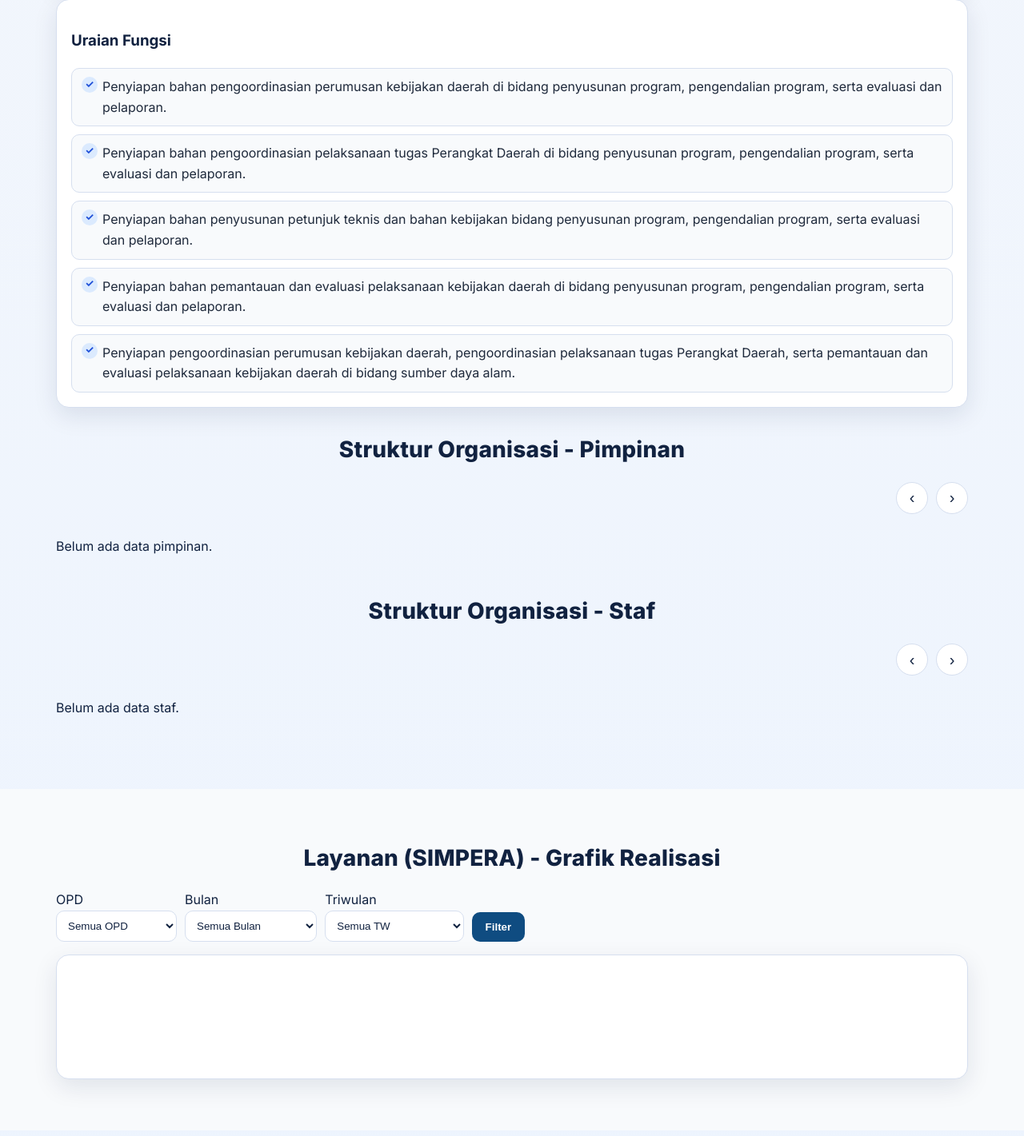
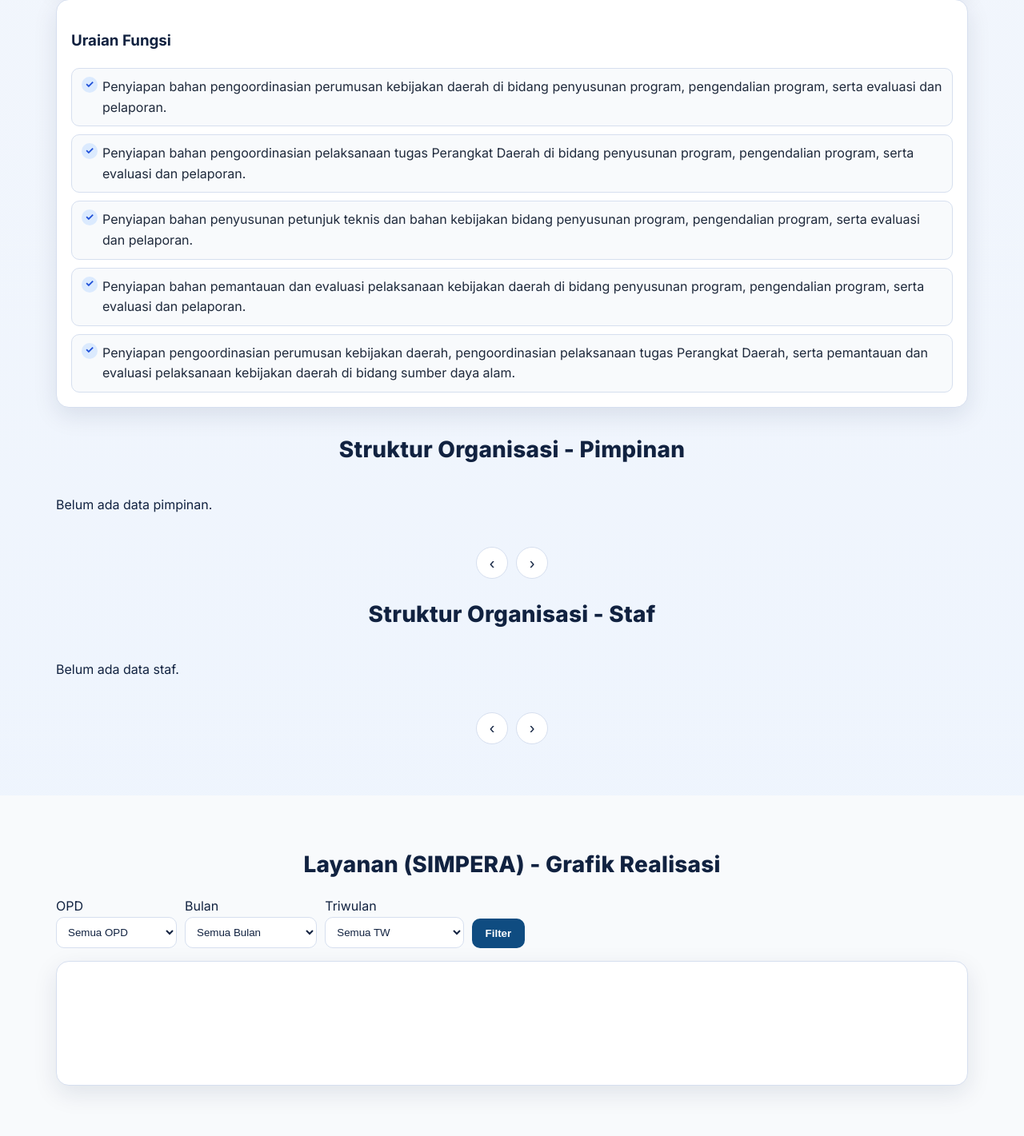
Before and after one commit to ahmadfadhillahh/SIAPADPEM, a PHP site: page / in a window 1280 px wide. Shown: the part 1419-2840 px from the top of the page at 80% size. Run offline with PHP 8.4, Linux system fonts and the light colour scheme; data comes from the database, SQL or seed files in the repository; data that the repository does not hold is empty; some libraries are stand-ins or nearby versions.

Commit message:
Move struktur slider controls below cards for Pimpinan and Staf

```diff
--- a/assets/css/style.css
+++ b/assets/css/style.css
@@ -66,7 +66,7 @@ body.page-enter-active{opacity:1;transform:translateY(0);transition:opacity .55s
 
 .reveal{opacity:0;transform:translateY(30px);transition:opacity .7s ease,transform .7s ease}.reveal.active{opacity:1;transform:none}
 
-.slider-shell{position:relative}.slider-controls{display:flex;justify-content:flex-end;gap:10px;margin-bottom:12px}
+.slider-shell{position:relative}.slider-controls{display:flex;justify-content:center;gap:10px;margin-top:12px}.bottom-controls{padding-top:4px}
 .slider-btn{width:40px;height:40px;border:1px solid var(--border);background:var(--surface);color:var(--text);border-radius:999px;font-size:20px}
 .slider{display:flex;gap:16px;overflow-x:auto;scroll-snap-type:x mandatory;padding-bottom:8px;scrollbar-width:thin}
 .slider .person{min-width:260px;max-width:25%;flex:0 0 auto;scroll-snap-align:start;transition:.2s}.slider .person:hover{transform:translateY(-4px)}
--- a/index.php
+++ b/index.php
@@ -133,10 +133,6 @@ $dokumen = getDokumen();
 
     <h2 class="section-title centered reveal" style="margin-top:30px">Struktur Organisasi - Pimpinan</h2>
     <div class="slider-shell reveal">
-      <div class="slider-controls">
-        <button type="button" class="slider-btn" data-slide="prev" data-target="strukturPimpinan" aria-label="Sebelumnya">‹</button>
-        <button type="button" class="slider-btn" data-slide="next" data-target="strukturPimpinan" aria-label="Selanjutnya">›</button>
-      </div>
       <div class="slider" id="strukturPimpinan" data-structure-slider>
         <?php foreach ($strukturPimpinan as $item): ?>
           <article class="card person">
@@ -147,14 +143,14 @@ $dokumen = getDokumen();
         <?php endforeach; ?>
         <?php if (!$strukturPimpinan): ?><p>Belum ada data pimpinan.</p><?php endif; ?>
       </div>
+      <div class="slider-controls bottom-controls">
+        <button type="button" class="slider-btn" data-slide="prev" data-target="strukturPimpinan" aria-label="Sebelumnya">‹</button>
+        <button type="button" class="slider-btn" data-slide="next" data-target="strukturPimpinan" aria-label="Selanjutnya">›</button>
+      </div>
     </div>
 
     <h2 class="section-title centered reveal" style="margin-top:22px">Struktur Organisasi - Staf</h2>
     <div class="slider-shell reveal">
-      <div class="slider-controls">
-        <button type="button" class="slider-btn" data-slide="prev" data-target="strukturStaf" aria-label="Sebelumnya">‹</button>
-        <button type="button" class="slider-btn" data-slide="next" data-target="strukturStaf" aria-label="Selanjutnya">›</button>
-      </div>
       <div class="slider" id="strukturStaf" data-structure-slider>
         <?php foreach ($strukturStaf as $item): ?>
           <article class="card person">
@@ -164,6 +160,10 @@ $dokumen = getDokumen();
           </article>
         <?php endforeach; ?>
         <?php if (!$strukturStaf): ?><p>Belum ada data staf.</p><?php endif; ?>
+      </div>
+      <div class="slider-controls bottom-controls">
+        <button type="button" class="slider-btn" data-slide="prev" data-target="strukturStaf" aria-label="Sebelumnya">‹</button>
+        <button type="button" class="slider-btn" data-slide="next" data-target="strukturStaf" aria-label="Selanjutnya">›</button>
       </div>
     </div>
   </div>
```
